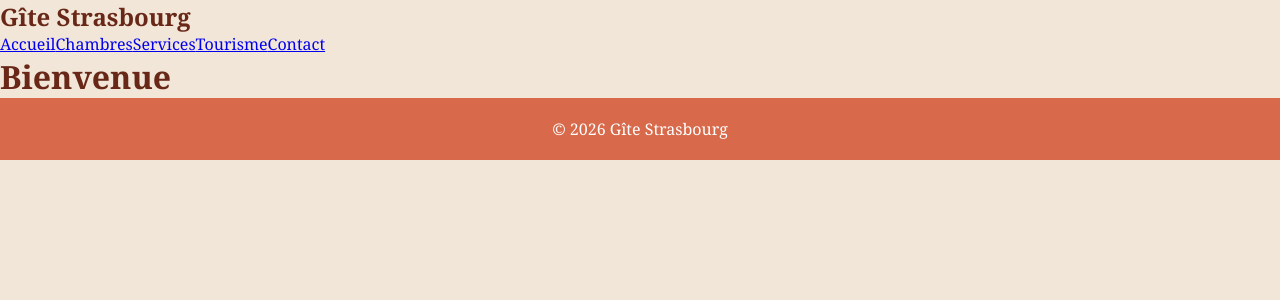
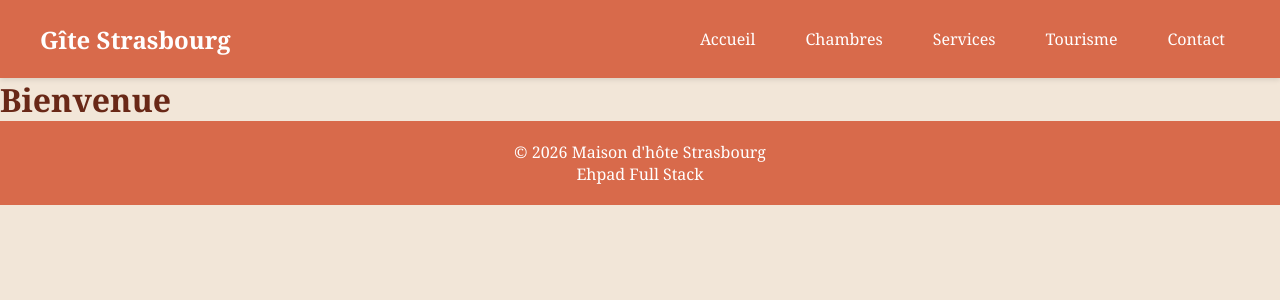
Before and after one commit to WildCodeSchool-2025-11/dev-web-orange-strasgite, a React (Vite) app: page / in a window 1280 px wide. Shown: the top 300 px of the page. Built offline with nearby package versions, Linux system fonts and the light colour scheme.

Commit message:
ajout de 2 components et style css

```diff
--- a/src/App.tsx
+++ b/src/App.tsx
@@ -8,21 +8,6 @@ import "./styles/global.css";
 
 export default function App() {
 	return (
-		<div className="app">
-			{/* Navigation */}
-			<nav className="navbar">
-				<h1>Gîte Strasbourg</h1>
-				<div className="nav-links">
-					<a href="/">Accueil</a>
-					<a href="/rooms">Chambres</a>
-					<a href="/services">Services</a>
-					<a href="/tourism">Tourisme</a>
-					<a href="/contact">Contact</a>
-				</div>
-			</nav>
-
-			{/* Routes */}
-			<main>
 		<Routes>
 			<Route path="/" element={<Home />} />
 			<Route path="/rooms" element={<Rooms />} />
@@ -30,12 +15,5 @@ export default function App() {
 			<Route path="/tourism" element={<Tourism />} />
 			<Route path="/contact" element={<Contact />} />
 		</Routes>
-			</main>
-
-			{/* Footer */}
-			<footer>
-				<p>© {new Date().getFullYear()} Gîte Strasbourg</p>
-			</footer>
-		</div>
 	);
 }
--- /dev/null
+++ b/src/components/Footer.tsx
@@ -0,0 +1,10 @@
+import "../styles/global.css";
+
+export default function Footer() {
+	return (
+		<footer>
+			<p>© {new Date().getFullYear()} Maison d'hôte Strasbourg</p>
+			<p>Ehpad Full Stack</p>
+		</footer>
+	);
+}
--- /dev/null
+++ b/src/components/Header.tsx
@@ -0,0 +1,19 @@
+import { Link } from "react-router-dom";
+import "../styles/global.css";
+
+export default function Header() {
+	return (
+		<header>
+			<nav className="navbar">
+				<h1>Gîte Strasbourg</h1>
+				<div className="nav-links">
+					<Link to="/">Accueil</Link>
+					<Link to="/rooms">Chambres</Link>
+					<Link to="/services">Services</Link>
+					<Link to="/tourism">Tourisme</Link>
+					<Link to="/contact">Contact</Link>
+				</div>
+			</nav>
+		</header>
+	);
+}
--- a/src/pages/Contact.tsx
+++ b/src/pages/Contact.tsx
@@ -1,7 +1,15 @@
+import Footer from "../components/Footer";
+import Header from "../components/Header";
+import "../styles/global.css";
+
 export default function Contact() {
 	return (
-		<div>
-			<h1>Nous contacter</h1>
-		</div>
+		<>
+			<Header />
+			<main>
+				<h1>Nous contacter</h1>
+			</main>
+			<Footer />
+		</>
 	);
 }
--- a/src/pages/Home.tsx
+++ b/src/pages/Home.tsx
@@ -1,7 +1,15 @@
+import Footer from "../components/Footer";
+import Header from "../components/Header";
+import "../styles/global.css";
+
 export default function Home() {
 	return (
-		<div>
-			<h1>Bienvenue</h1>
-		</div>
+		<>
+			<Header />
+			<main>
+				<h1>Bienvenue</h1>
+			</main>
+			<Footer />
+		</>
 	);
 }
--- a/src/pages/Rooms.tsx
+++ b/src/pages/Rooms.tsx
@@ -1,7 +1,15 @@
+import Footer from "../components/Footer";
+import Header from "../components/Header";
+import "../styles/global.css";
+
 export default function Rooms() {
 	return (
-		<div>
-			<h1>Nos chambres</h1>
-		</div>
+		<>
+			<Header />
+			<main>
+				<h1>Nos chambres</h1>
+			</main>
+			<Footer />
+		</>
 	);
 }
--- a/src/pages/Services.tsx
+++ b/src/pages/Services.tsx
@@ -1,7 +1,14 @@
+import Footer from "../components/Footer";
+import Header from "../components/Header";
+import "../styles/global.css";
 export default function Services() {
 	return (
-		<div>
-			<h1>Nos services</h1>
-		</div>
+		<>
+			<Header />
+			<main>
+				<h1>Nos services</h1>
+			</main>
+			<Footer />
+		</>
 	);
 }
--- a/src/pages/Tourism.tsx
+++ b/src/pages/Tourism.tsx
@@ -1,7 +1,15 @@
+import Footer from "../components/Footer";
+import Header from "../components/Header";
+import "../styles/global.css";
+
 export default function Tourism() {
 	return (
-		<div>
-			<h1>Visiter la ville </h1>
-		</div>
+		<>
+			<Header />
+			<main>
+				<h1>Visiter la ville </h1>
+			</main>
+			<Footer />
+		</>
 	);
 }
--- a/src/styles/global.css
+++ b/src/styles/global.css
@@ -16,6 +16,42 @@ body {
 	background-color: var(--bg-color);
 	color: var(--text-color);
 }
+
+header {
+	background-color: var(--primary-color);
+	padding: 20px;
+	box-shadow: 0 2px 5px rgba(0, 0, 0, 0.1);
+}
+
+.navbar {
+	display: flex;
+	justify-content: space-between;
+	align-items: center;
+	max-width: 1200px;
+	margin: 0 auto;
+}
+
+.navbar h1 {
+	color: white;
+	font-size: 24px;
+}
+
+.nav-links {
+	display: flex;
+	gap: 20px;
+}
+
+.nav-links a {
+	color: white;
+	text-decoration: none;
+	padding: 8px 15px;
+	border-radius: 5px;
+	transition: background-color 0.3s;
+}
+
+.nav-links a:hover {
+	background-color: var(--hover-color);
+}
 footer {
 	background-color: var(--primary-color);
 	color: white;
```
Lines whose indentation alone changed are shown as unchanged.
